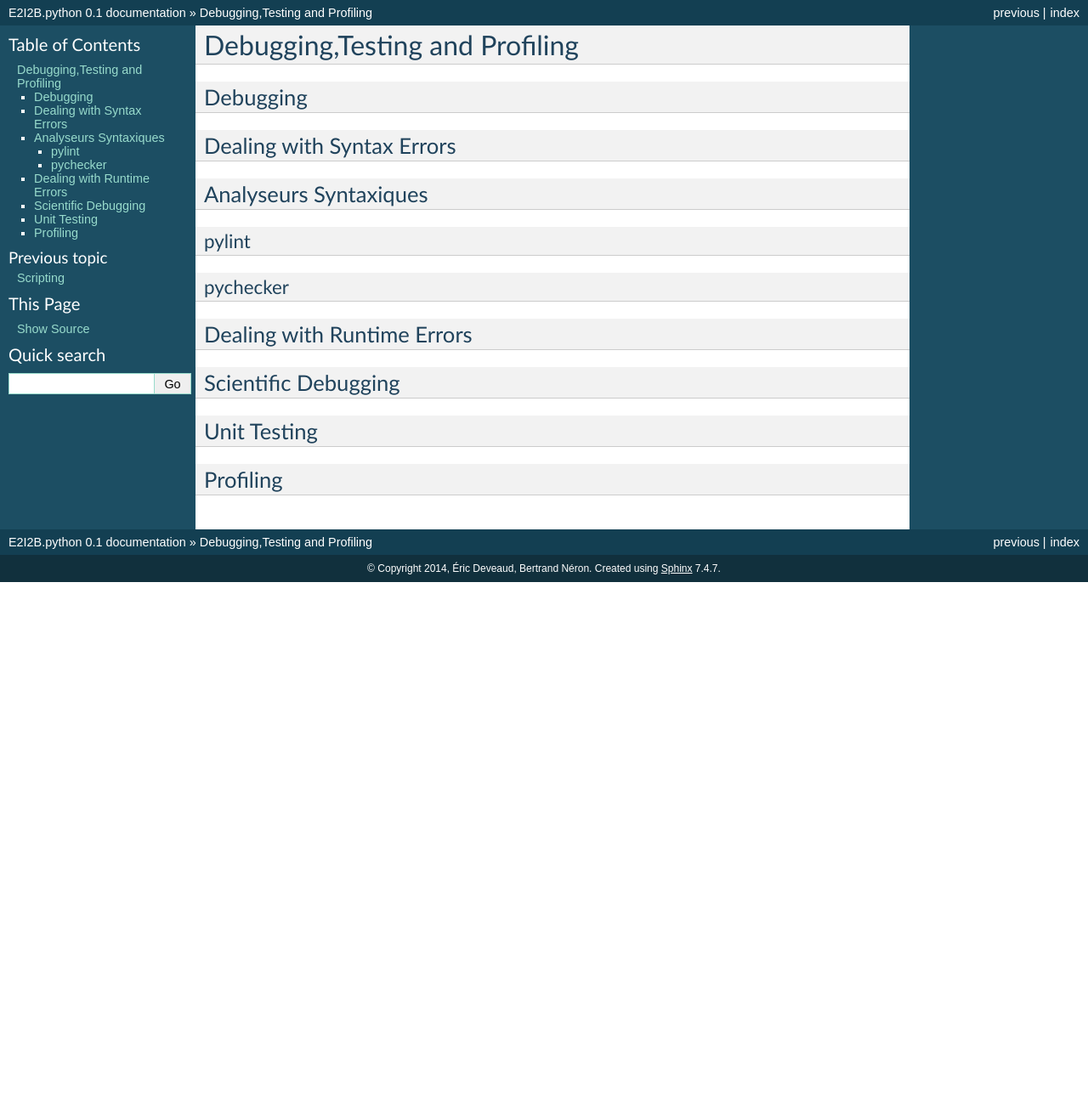
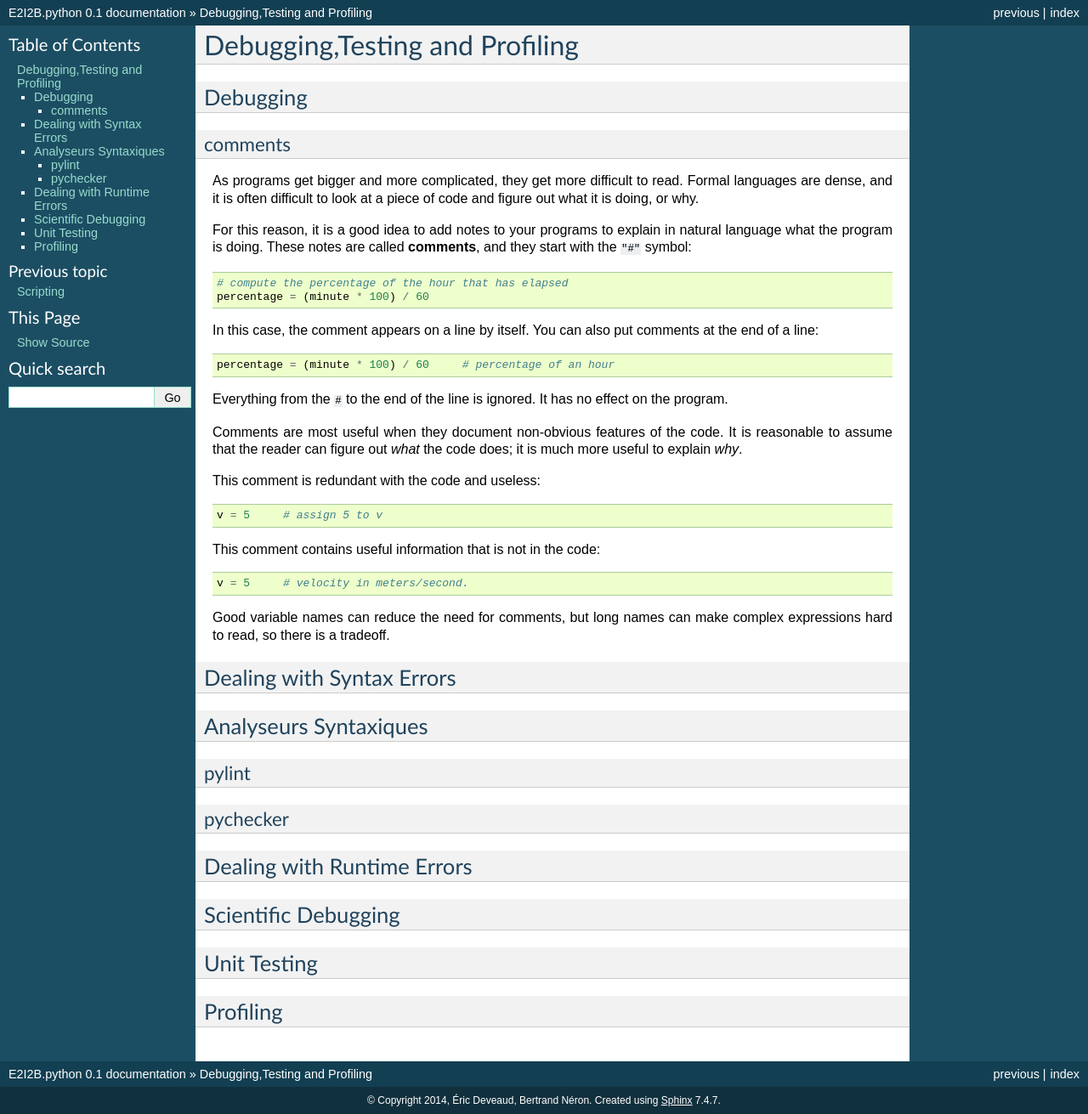
Before and after one commit to C3BI-pasteur-fr/python-course-1, a Sphinx documentation site: the page built from source/Debugging_Testing_Profiling.rst, in a window 1280 px wide. Shown: the whole page at 85% size. Built offline with Sphinx 7.4.7, drawn with Linux system fonts in a browser that asks for light colours; before the commit the page ends 900 px from its top, so only the background shows below that.

Commit message:
add paragraph about comments

```diff
--- a/source/Debugging_Testing_Profiling.rst
+++ b/source/Debugging_Testing_Profiling.rst
@@ -7,6 +7,38 @@ Debugging,Testing and Profiling
 
 Debugging
 =========
+
+comments
+--------
+
+As programs get bigger and more complicated, they get more difficult to read.
+Formal languages are dense, and it is often difficult to look at a piece of code and figure out what it is doing, or why.
+
+For this reason, it is a good idea to add notes to your programs to explain in natural language what the program is doing.
+These notes are called **comments**, and they start with the ``"#"`` symbol: ::
+
+   # compute the percentage of the hour that has elapsed
+   percentage = (minute * 100) / 60
+
+In this case, the comment appears on a line by itself.  You can also put comments at the end of a line: ::
+
+   percentage = (minute * 100) / 60     # percentage of an hour
+
+Everything from the ``#`` to the end of the line is ignored. It has no effect on the program.
+
+Comments are most useful when they document non-obvious features of the code.
+It is reasonable to assume that the reader can figure out `what` the code does; it is much more useful to explain `why`.
+
+This comment is redundant with the code and useless: ::
+
+   v = 5     # assign 5 to v
+
+This comment contains useful information that is not in the code: ::
+
+   v = 5     # velocity in meters/second.
+
+Good variable names can reduce the need for comments, but long names can make complex expressions hard to read,
+so there is a tradeoff.
 
 
 Dealing with Syntax Errors
```
